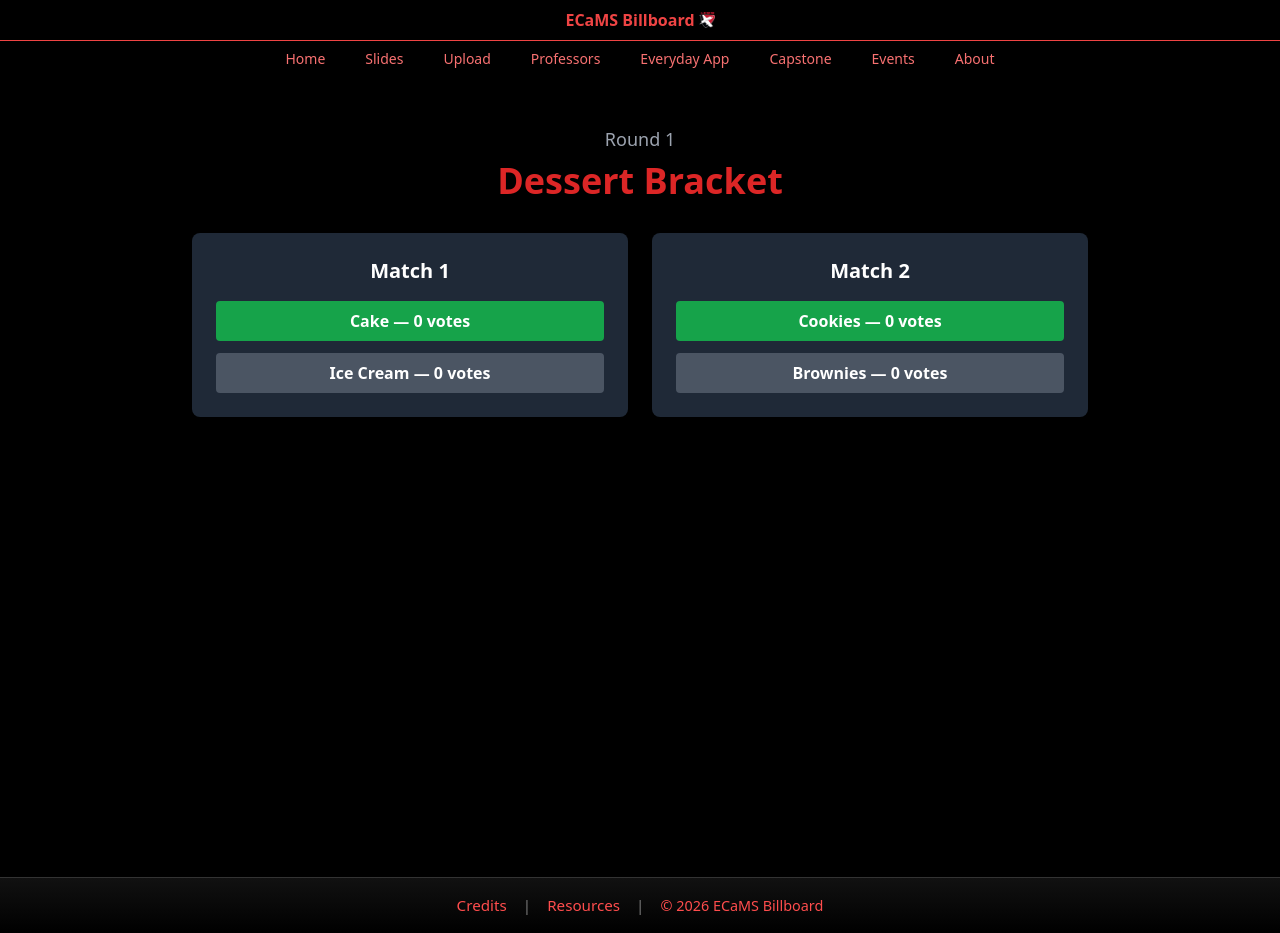
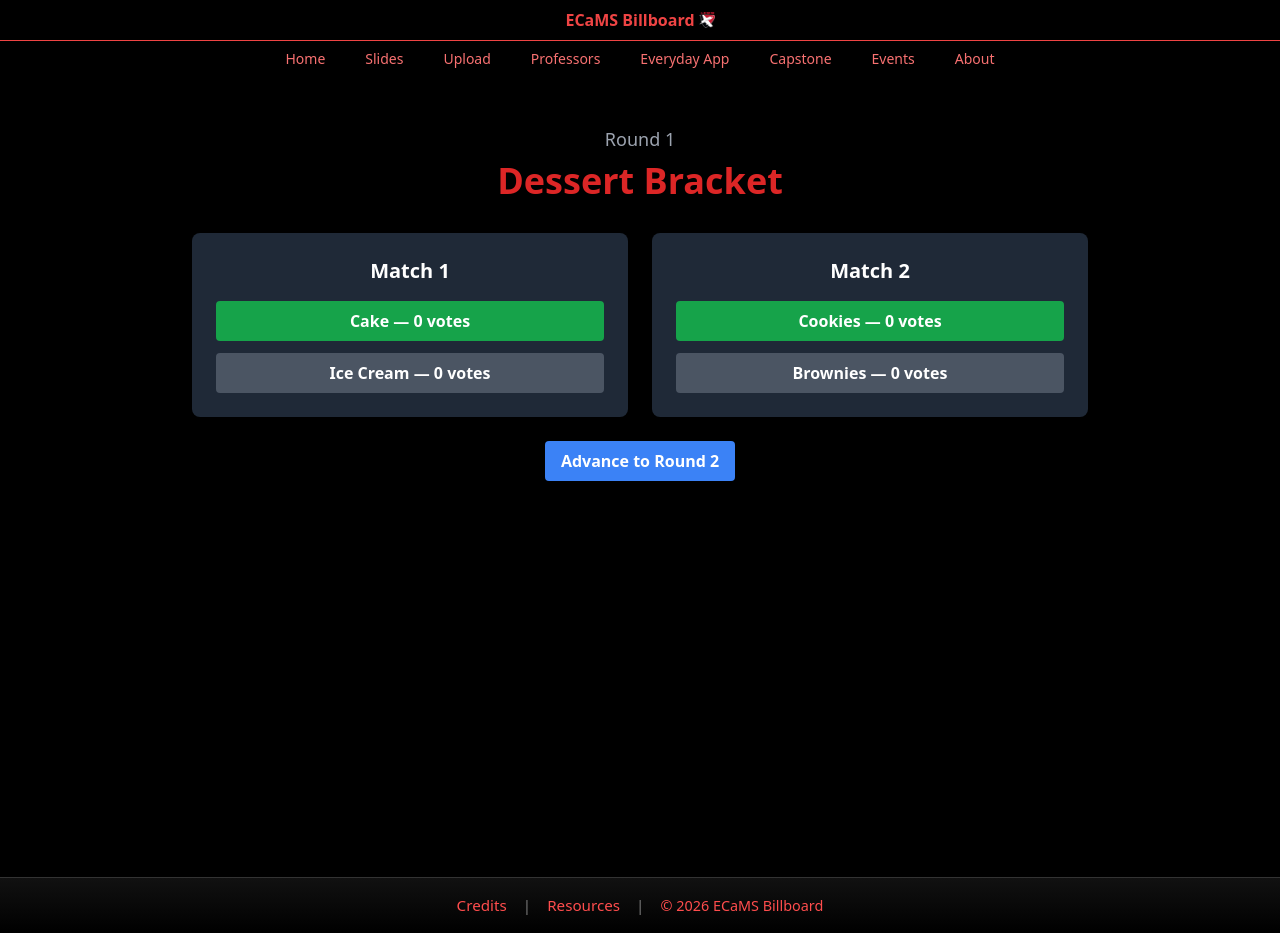
Before and after one commit to ECaMS-Billboard/ecams-billboard, a React (Create React App) app: page /Bracket in a window 1280 px wide. Built offline with nearby package versions, Linux system fonts and the light colour scheme.

Commit message:
Added Bracket Timing

```diff
--- a/src/pages/Bracket.js
+++ b/src/pages/Bracket.js
@@ -1,12 +1,13 @@
 import { useState } from 'react';
 
 const Bracket = () => {
-  // Fixed, even list — no runtime surprises
-  const matchups = [
+  // Round 1 fixed matchups
+  const round1 = [
     { a: 'Cake', b: 'Ice Cream' },
     { a: 'Cookies', b: 'Brownies' },
   ];
 
+  // Track votes for each dessert
   const [votes, setVotes] = useState({
     Cake: 0,
     'Ice Cream': 0,
@@ -14,6 +15,20 @@ const Bracket = () => {
     Brownies: 0,
   });
 
+  // Track which round we’re in
+  const [round, setRound] = useState(1);
+
+  // Round 1 winners
+  const round1Winners = round1.map((m) =>
+    votes[m.a] >= votes[m.b] ? m.a : m.b
+  );
+
+  // Round 2 matchups derived from Round 1 winners
+  const round2 = round1Winners.length === 2 ? [
+    { a: round1Winners[0], b: round1Winners[1] }
+  ] : [];
+
+  // Vote handler
   const vote = (item) => {
     setVotes((prev) => ({
       ...prev,
@@ -21,20 +36,42 @@ const Bracket = () => {
     }));
   };
 
+  // Advance round safely
+  const advanceRound = () => {
+    if (round === 1) setRound(2);
+  };
+
+  // Determine current matchups
+  const currentMatchups = round === 1 ? round1 : round2;
+
+  // Tournament winner
+  const tournamentWinner =
+    round === 2 && round2.length === 1
+      ? votes[round2[0].a] >= votes[round2[0].b]
+        ? round2[0].a
+        : round2[0].b
+      : null;
+
   return (
     <div className="min-h-screen bg-black text-white py-12 px-4">
       <div className="max-w-4xl mx-auto text-center">
-        {/* Round label */}
-        <h2 className="text-gray-400 text-lg mb-2">Round 1</h2>
+        <h2 className="text-gray-400 text-lg mb-2">
+          Round {round}
+        </h2>
         <h1 className="text-4xl font-bold text-red-600 mb-8">
           Dessert Bracket
         </h1>
 
-        <div className="grid grid-cols-1 sm:grid-cols-2 gap-6">
-          {matchups.map((m, index) => {
+        {tournamentWinner ? (
+          <h2 className="text-green-500 text-3xl font-bold">
+            Winner: {tournamentWinner}
+          </h2>
+        ) : (
+          <>
+            <div className="grid grid-cols-1 sm:grid-cols-2 gap-6 mb-6">
+              {currentMatchups.map((m, index) => {
                 const aVotes = votes[m.a];
                 const bVotes = votes[m.b];
-
                 const aLeading = aVotes >= bVotes;
                 const bLeading = bVotes > aVotes;
 
@@ -46,7 +83,6 @@ const Bracket = () => {
                     <h3 className="text-xl font-semibold mb-4">
                       Match {index + 1}
                     </h3>
-
                     <div className="flex flex-col gap-3">
                       <button
                         onClick={() => vote(m.a)}
@@ -56,7 +92,6 @@ const Bracket = () => {
                       >
                         {m.a} — {aVotes} votes
                       </button>
-
                       <button
                         onClick={() => vote(m.b)}
                         className={`py-2 rounded font-semibold transition ${
@@ -70,6 +105,17 @@ const Bracket = () => {
                 );
               })}
             </div>
+
+            {round === 1 && (
+              <button
+                onClick={advanceRound}
+                className="bg-blue-500 text-white py-2 px-4 rounded font-semibold"
+              >
+                Advance to Round 2
+              </button>
+            )}
+          </>
+        )}
       </div>
     </div>
   );
```
Lines whose indentation alone changed are shown as unchanged.
